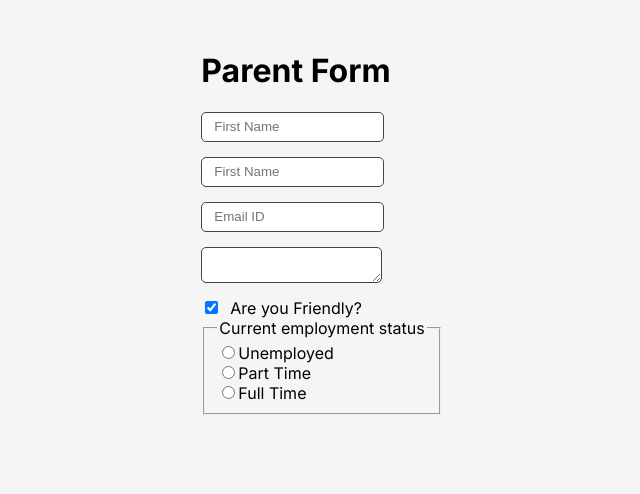
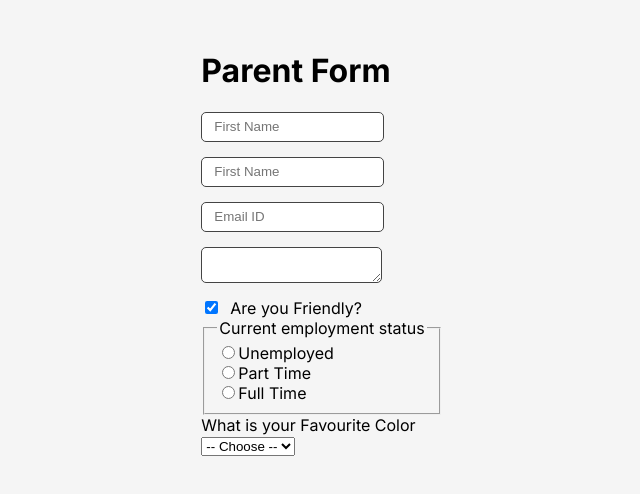
Before and after one commit to Arafat-alim/react-from-scratch, a React (Create React App) app in the folder react-official-fundamentals/: page / in a window 1280 px wide. Shown: the top 494 px of the page, without its empty margins (318-958 px from the left). Built offline with nearby package versions, Linux system fonts and the light colour scheme.

Commit message:
select box is added into the form

```diff
--- a/react-official-fundamentals/src/components/Forms/FormTwo.jsx
+++ b/react-official-fundamentals/src/components/Forms/FormTwo.jsx
@@ -8,6 +8,7 @@
     comments: "",
     isFriendly: true,
     employment: "",
+    favColor: "",
   });
 
   console.log(formData);
@@ -104,6 +105,24 @@
         <label htmlFor="full-time">Full Time</label>
         <br />
       </fieldset>
+
+      {/* select box */}
+      <label htmlFor="favColor">What is your Favourite Color</label>
+      <br />
+      <select
+        name="favColor"
+        id="favColor"
+        value={formData.favColor}
+        onChange={handleChange}
+      >
+        <option value="">-- Choose --</option>
+        <option value="red">Red</option>
+        <option value="blue">Blue</option>
+        <option value="green">Green</option>
+        <option value="yellow">Yellow</option>
+        <option value="black">Black</option>
+        <option value="purple">Purple</option>
+      </select>
     </form>
   );
 }
```
